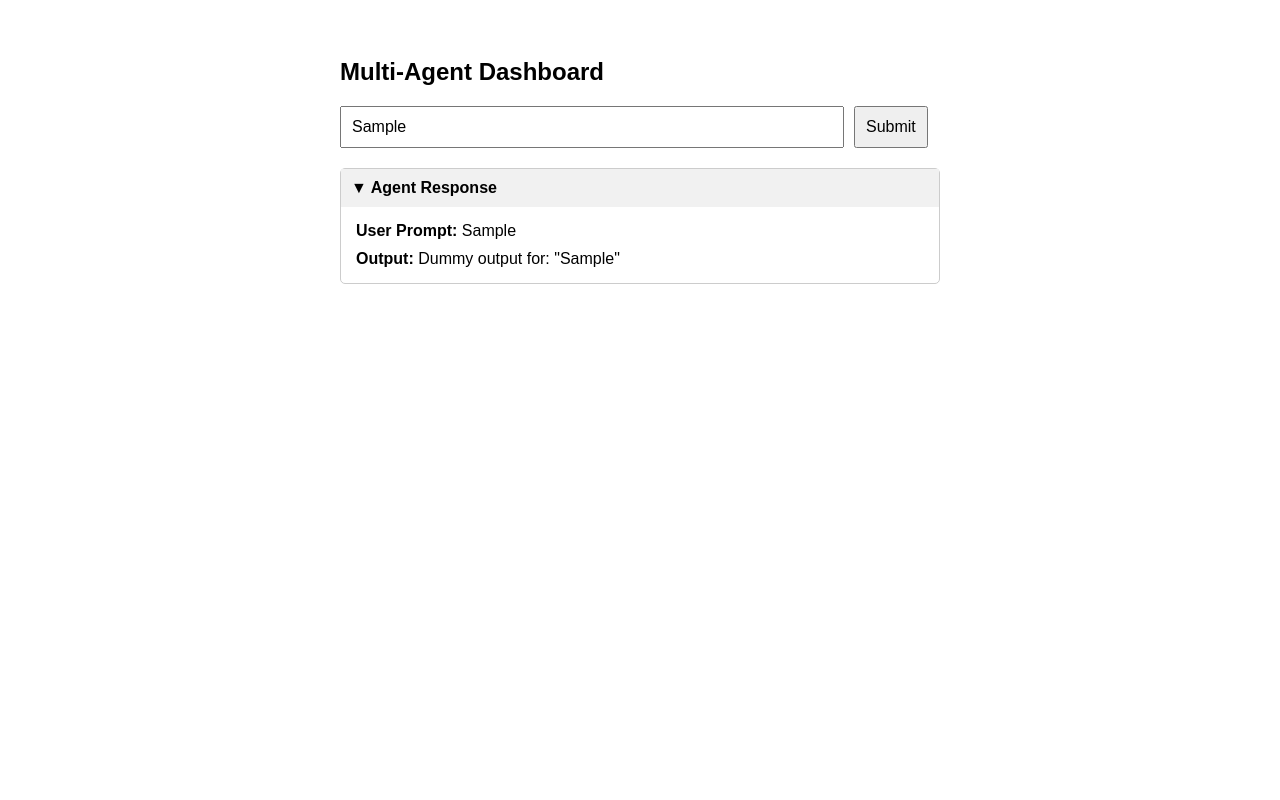
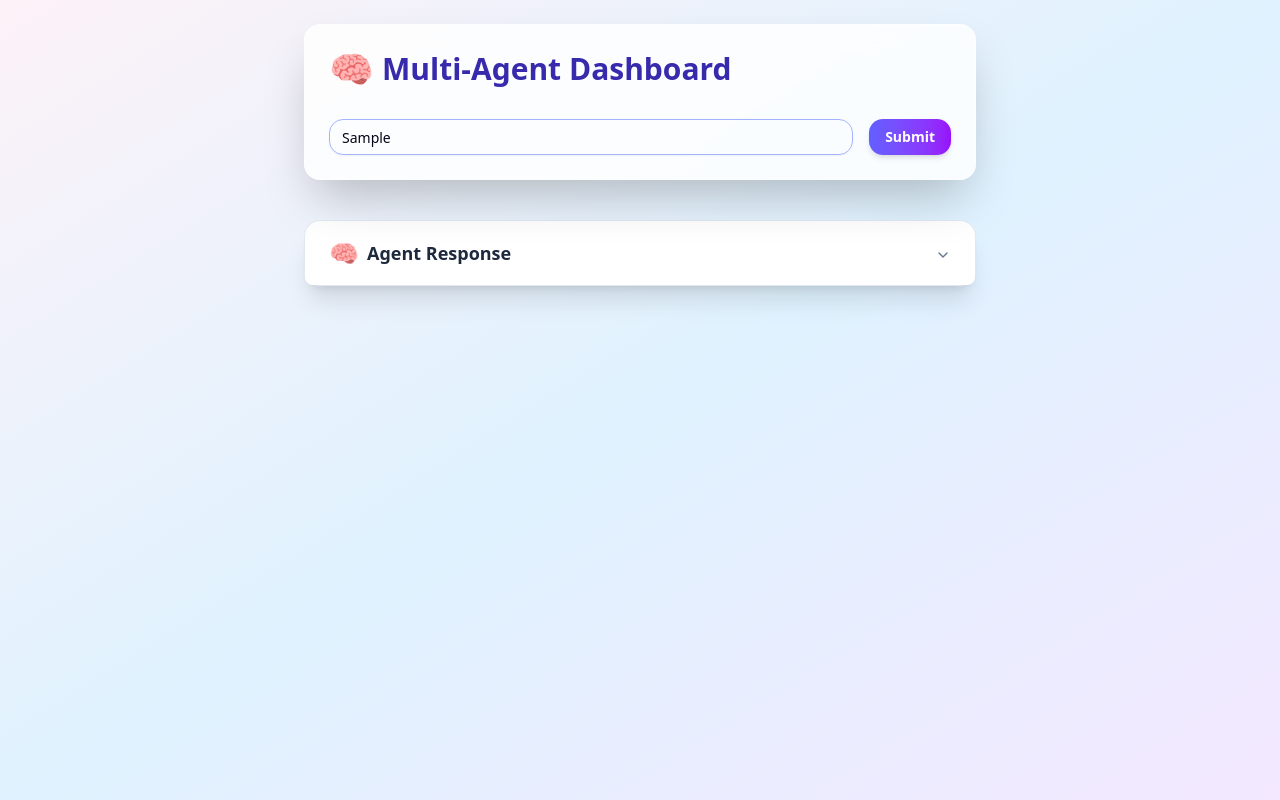
Before and after one commit to BhagathSingh333/multi_agent_system, a React (Vite) app in the folder agent-dashboard/: page / in a window 1280 px wide. Both pictures are taken after typing "Sample" into the empty fields and a click on the button "Submit". Built offline with nearby package versions, Linux system fonts and the light colour scheme.

Commit message:
Enhanced ui with shadcn ui
Used Shadcn ui to improve the ui. Imported input, button, card, accordion components and used them to make the ui good

```diff
--- a/agent-dashboard/package.json
+++ b/agent-dashboard/package.json
@@ -10,6 +10,8 @@
     "preview": "vite preview"
   },
   "dependencies": {
+    "@radix-ui/react-accordion": "^1.2.3",
+    "@radix-ui/react-slot": "^1.1.2",
     "@tailwindcss/vite": "^4.1.3",
     "class-variance-authority": "^0.7.1",
     "clsx": "^2.1.1",
--- a/agent-dashboard/src/App.jsx
+++ b/agent-dashboard/src/App.jsx
@@ -1,67 +1,100 @@
-import { useState } from 'react';
+import { useState } from "react"
+import { Input } from "@/components/ui/input"
+import { Button } from "@/components/ui/button"
+import {
+  Accordion,
+  AccordionItem,
+  AccordionTrigger,
+  AccordionContent,
+} from "@/components/ui/accordion"
+import { Card, CardHeader, CardTitle, CardContent } from "@/components/ui/card"
+import { Loader2 } from "lucide-react"
 
 function App() {
-  const [prompt, setPrompt] = useState('');
-  const [showAccordion, setShowAccordion] = useState(false); // controls visibility
-  const [isOpen, setIsOpen] = useState(true);               // controls toggle (open/close)
-  const [loading, setLoading] = useState(false);
-  const [output, setOutput] = useState('');
+  const [prompt, setPrompt] = useState("")
+  const [output, setOutput] = useState("")
+  const [loading, setLoading] = useState(false)
+  const [showAccordion, setShowAccordion] = useState(false)
 
   const handleSubmit = (e) => {
-    e.preventDefault();
-    setShowAccordion(true); // Show accordion on submit
-    setIsOpen(true);        // Reset to open state on submit
-    setLoading(true);
+    e.preventDefault()
+    setShowAccordion(true)
+    setLoading(true)
 
     setTimeout(() => {
-      setOutput(`Dummy output for: "${prompt}"`);
-      setLoading(false);
-    }, 2000);
-  };
+      setOutput(`Dummy output for: "${prompt}"`)
+      setLoading(false)
+    }, 2000)
+  }
 
   return (
-    <div style={{ padding: '30px', fontFamily: 'Arial', maxWidth: '600px', margin: 'auto' }}>
-      <h2>Multi-Agent Dashboard</h2>
-      <form onSubmit={handleSubmit}>
-        <input
-          type="text"
+    <div className="min-h-screen w-full bg-gradient-to-br from-pink-50 via-sky-100 to-purple-100 p-6 flex flex-col items-center gap-10">
+      {/* Header / Prompt Card */}
+      <Card className="w-full max-w-2xl backdrop-blur-md bg-white/80 border border-white/40 shadow-2xl rounded-2xl hover:shadow-purple-200 transition-shadow">
+        <CardHeader>
+          <CardTitle className="text-3xl font-bold text-indigo-800 flex items-center gap-2">
+            <span className="text-4xl">🧠</span> Multi-Agent Dashboard
+          </CardTitle>
+        </CardHeader>
+        <CardContent>
+          <form onSubmit={handleSubmit} className="flex flex-col md:flex-row gap-4">
+            <Input
               placeholder="Enter your prompt"
               value={prompt}
               onChange={(e) => setPrompt(e.target.value)}
-          style={{ padding: '10px', fontSize: '16px', width: '80%' }}
+              className="rounded-xl border-indigo-300 focus:border-indigo-500"
               required
             />
-        <button type="submit" style={{ padding: '10px', marginLeft: '10px', fontSize: '16px' }}>
+            <Button
+              type="submit"
+              className="rounded-xl bg-gradient-to-r from-indigo-500 to-purple-600 text-white font-semibold shadow-md hover:brightness-110 transition-all"
+            >
               Submit
-        </button>
+            </Button>
           </form>
+        </CardContent>
+      </Card>
 
+      {/* Agent Response */}
       {showAccordion && (
-        <div style={{ marginTop: '20px', border: '1px solid #ccc', borderRadius: '5px' }}>
-          <div
-            style={{ padding: '10px', cursor: 'pointer', backgroundColor: '#f1f1f1' }}
-            onClick={() => setIsOpen(!isOpen)}
+        <div className="w-full max-w-2xl">
+          <Accordion type="single" collapsible>
+            <AccordionItem value="item-1">
+              <div className="rounded-2xl shadow-xl border border-slate-200 bg-white">
+              <AccordionTrigger
+  className="flex items-center justify-between w-full px-6 py-4 bg-white text-slate-800 text-lg font-semibold rounded-t-2xl cursor-pointer"
+  style={{ textDecoration: "none" }}
 >
-            <strong>{isOpen ? '▼' : '▶'} Agent Response</strong>
+  <div className="flex items-center gap-2">
+    <span className="text-2xl">🧠</span>
+    Agent Response
   </div>
-          {isOpen && (
-            <div style={{ padding: '15px' }}>
-              <div>
-                <strong>User Prompt:</strong> {prompt}
+</AccordionTrigger>
+
+
+
+                <AccordionContent className="bg-slate-100 px-6 py-5 text-slate-900 rounded-b-2xl">
+                  <div className="mb-2">
+                    <span className="font-bold">User Prompt:</span> {prompt}
                   </div>
                   {loading ? (
-                <div style={{ marginTop: '10px' }}>Loading response...</div>
+                    <div className="flex items-center gap-2 text-sm text-slate-600">
+                      <Loader2 className="animate-spin w-4 h-4" />
+                      Loading response...
+                    </div>
                   ) : (
-                <div style={{ marginTop: '10px' }}>
-                  <strong>Output:</strong> {output}
+                    <div className="mt-2">
+                      <span className="font-bold">Output:</span> {output}
+                    </div>
+                  )}
+                </AccordionContent>
+              </div>
+            </AccordionItem>
+          </Accordion>
         </div>
       )}
     </div>
-          )}
-        </div>
-      )}
-    </div>
-  );
+  )
 }
 
-export default App;
+export default App
--- /dev/null
+++ b/agent-dashboard/src/components/ui/accordion.jsx
@@ -0,0 +1,62 @@
+import * as React from "react"
+import * as AccordionPrimitive from "@radix-ui/react-accordion"
+import { ChevronDownIcon } from "lucide-react"
+
+import { cn } from "@/lib/utils"
+
+function Accordion({
+  ...props
+}) {
+  return <AccordionPrimitive.Root data-slot="accordion" {...props} />;
+}
+
+function AccordionItem({
+  className,
+  ...props
+}) {
+  return (
+    <AccordionPrimitive.Item
+      data-slot="accordion-item"
+      className={cn("border-b last:border-b-0", className)}
+      {...props} />
+  );
+}
+
+function AccordionTrigger({
+  className,
+  children,
+  ...props
+}) {
+  return (
+    <AccordionPrimitive.Header className="flex">
+      <AccordionPrimitive.Trigger
+        data-slot="accordion-trigger"
+        className={cn(
+          "focus-visible:border-ring focus-visible:ring-ring/50 flex flex-1 items-start justify-between gap-4 rounded-md py-4 text-left text-sm font-medium transition-all outline-none hover:underline focus-visible:ring-[3px] disabled:pointer-events-none disabled:opacity-50 [&[data-state=open]>svg]:rotate-180",
+          className
+        )}
+        {...props}>
+        {children}
+        <ChevronDownIcon
+          className="text-muted-foreground pointer-events-none size-4 shrink-0 translate-y-0.5 transition-transform duration-200" />
+      </AccordionPrimitive.Trigger>
+    </AccordionPrimitive.Header>
+  );
+}
+
+function AccordionContent({
+  className,
+  children,
+  ...props
+}) {
+  return (
+    <AccordionPrimitive.Content
+      data-slot="accordion-content"
+      className="data-[state=closed]:animate-accordion-up data-[state=open]:animate-accordion-down overflow-hidden text-sm"
+      {...props}>
+      <div className={cn("pt-0 pb-4", className)}>{children}</div>
+    </AccordionPrimitive.Content>
+  );
+}
+
+export { Accordion, AccordionItem, AccordionTrigger, AccordionContent }
--- /dev/null
+++ b/agent-dashboard/src/components/ui/button.jsx
@@ -0,0 +1,55 @@
+import * as React from "react"
+import { Slot } from "@radix-ui/react-slot"
+import { cva } from "class-variance-authority";
+
+import { cn } from "@/lib/utils"
+
+const buttonVariants = cva(
+  "inline-flex items-center justify-center gap-2 whitespace-nowrap rounded-md text-sm font-medium transition-all disabled:pointer-events-none disabled:opacity-50 [&_svg]:pointer-events-none [&_svg:not([class*='size-'])]:size-4 shrink-0 [&_svg]:shrink-0 outline-none focus-visible:border-ring focus-visible:ring-ring/50 focus-visible:ring-[3px] aria-invalid:ring-destructive/20 dark:aria-invalid:ring-destructive/40 aria-invalid:border-destructive",
+  {
+    variants: {
+      variant: {
+        default:
+          "bg-primary text-primary-foreground shadow-xs hover:bg-primary/90",
+        destructive:
+          "bg-destructive text-white shadow-xs hover:bg-destructive/90 focus-visible:ring-destructive/20 dark:focus-visible:ring-destructive/40 dark:bg-destructive/60",
+        outline:
+          "border bg-background shadow-xs hover:bg-accent hover:text-accent-foreground dark:bg-input/30 dark:border-input dark:hover:bg-input/50",
+        secondary:
+          "bg-secondary text-secondary-foreground shadow-xs hover:bg-secondary/80",
+        ghost:
+          "hover:bg-accent hover:text-accent-foreground dark:hover:bg-accent/50",
+        link: "text-primary underline-offset-4 hover:underline",
+      },
+      size: {
+        default: "h-9 px-4 py-2 has-[>svg]:px-3",
+        sm: "h-8 rounded-md gap-1.5 px-3 has-[>svg]:px-2.5",
+        lg: "h-10 rounded-md px-6 has-[>svg]:px-4",
+        icon: "size-9",
+      },
+    },
+    defaultVariants: {
+      variant: "default",
+      size: "default",
+    },
+  }
+)
+
+function Button({
+  className,
+  variant,
+  size,
+  asChild = false,
+  ...props
+}) {
+  const Comp = asChild ? Slot : "button"
+
+  return (
+    <Comp
+      data-slot="button"
+      className={cn(buttonVariants({ variant, size, className }))}
+      {...props} />
+  );
+}
+
+export { Button, buttonVariants }
--- /dev/null
+++ b/agent-dashboard/src/components/ui/card.jsx
@@ -0,0 +1,101 @@
+import * as React from "react"
+
+import { cn } from "@/lib/utils"
+
+function Card({
+  className,
+  ...props
+}) {
+  return (
+    <div
+      data-slot="card"
+      className={cn(
+        "bg-card text-card-foreground flex flex-col gap-6 rounded-xl border py-6 shadow-sm",
+        className
+      )}
+      {...props} />
+  );
+}
+
+function CardHeader({
+  className,
+  ...props
+}) {
+  return (
+    <div
+      data-slot="card-header"
+      className={cn(
+        "@container/card-header grid auto-rows-min grid-rows-[auto_auto] items-start gap-1.5 px-6 has-data-[slot=card-action]:grid-cols-[1fr_auto] [.border-b]:pb-6",
+        className
+      )}
+      {...props} />
+  );
+}
+
+function CardTitle({
+  className,
+  ...props
+}) {
+  return (
+    <div
+      data-slot="card-title"
+      className={cn("leading-none font-semibold", className)}
+      {...props} />
+  );
+}
+
+function CardDescription({
+  className,
+  ...props
+}) {
+  return (
+    <div
+      data-slot="card-description"
+      className={cn("text-muted-foreground text-sm", className)}
+      {...props} />
+  );
+}
+
+function CardAction({
+  className,
+  ...props
+}) {
+  return (
+    <div
+      data-slot="card-action"
+      className={cn(
+        "col-start-2 row-span-2 row-start-1 self-start justify-self-end",
+        className
+      )}
+      {...props} />
+  );
+}
+
+function CardContent({
+  className,
+  ...props
+}) {
+  return (<div data-slot="card-content" className={cn("px-6", className)} {...props} />);
+}
+
+function CardFooter({
+  className,
+  ...props
+}) {
+  return (
+    <div
+      data-slot="card-footer"
+      className={cn("flex items-center px-6 [.border-t]:pt-6", className)}
+      {...props} />
+  );
+}
+
+export {
+  Card,
+  CardHeader,
+  CardFooter,
+  CardTitle,
+  CardAction,
+  CardDescription,
+  CardContent,
+}
--- /dev/null
+++ b/agent-dashboard/src/components/ui/input.jsx
@@ -0,0 +1,24 @@
+import * as React from "react"
+
+import { cn } from "@/lib/utils"
+
+function Input({
+  className,
+  type,
+  ...props
+}) {
+  return (
+    <input
+      type={type}
+      data-slot="input"
+      className={cn(
+        "file:text-foreground placeholder:text-muted-foreground selection:bg-primary selection:text-primary-foreground dark:bg-input/30 border-input flex h-9 w-full min-w-0 rounded-md border bg-transparent px-3 py-1 text-base shadow-xs transition-[color,box-shadow] outline-none file:inline-flex file:h-7 file:border-0 file:bg-transparent file:text-sm file:font-medium disabled:pointer-events-none disabled:cursor-not-allowed disabled:opacity-50 md:text-sm",
+        "focus-visible:border-ring focus-visible:ring-ring/50 focus-visible:ring-[3px]",
+        "aria-invalid:ring-destructive/20 dark:aria-invalid:ring-destructive/40 aria-invalid:border-destructive",
+        className
+      )}
+      {...props} />
+  );
+}
+
+export { Input }
--- a/agent-dashboard/src/main.jsx
+++ b/agent-dashboard/src/main.jsx
@@ -1,6 +1,7 @@
 import { StrictMode } from 'react'
 import { createRoot } from 'react-dom/client'
 import App from './App.jsx'
+import "./index.css";
 
 createRoot(document.getElementById('root')).render(
   <StrictMode>
```
Also changed, not shown: 1 other file (tests, documents, lock files or other folders). Lines whose indentation alone changed are shown as unchanged.
